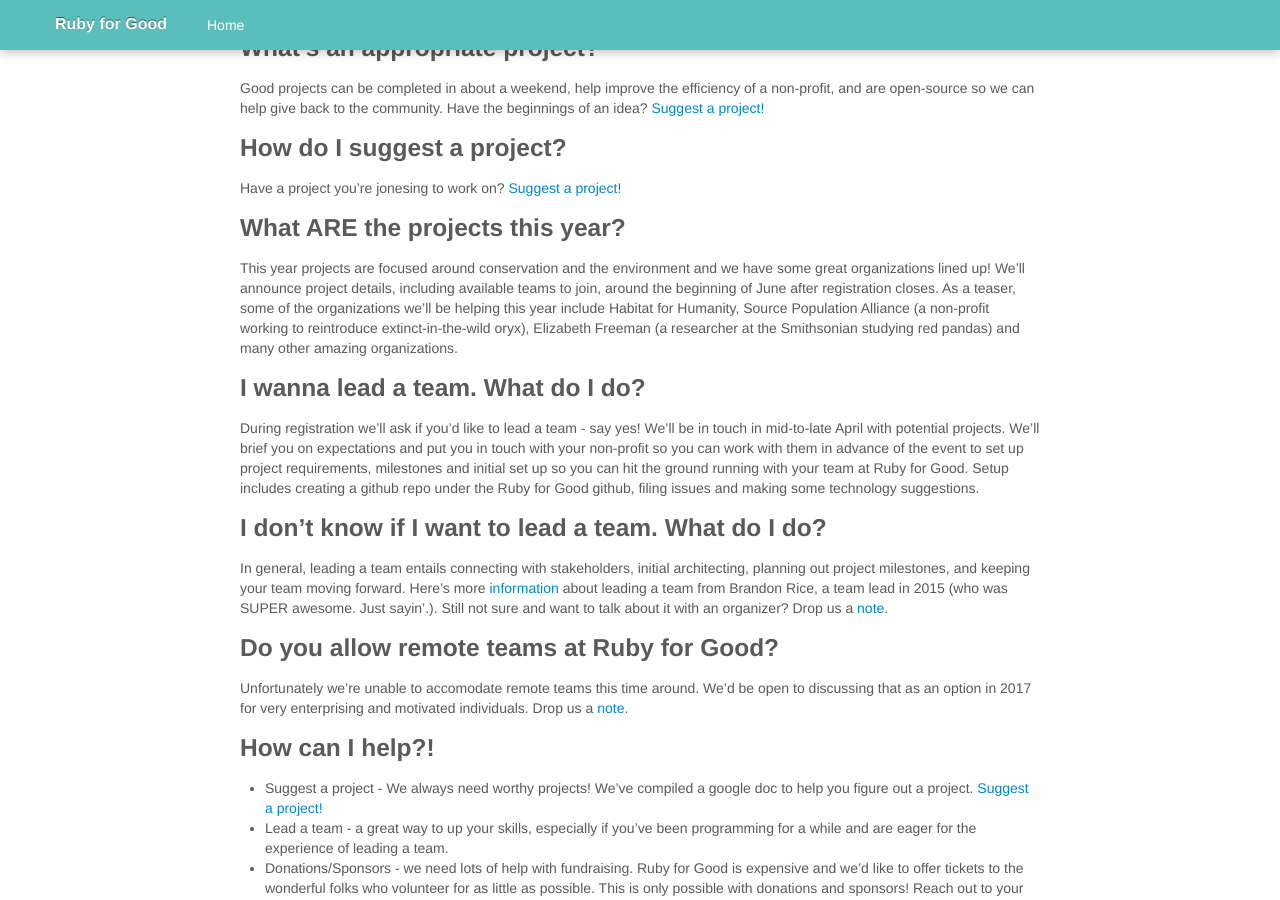
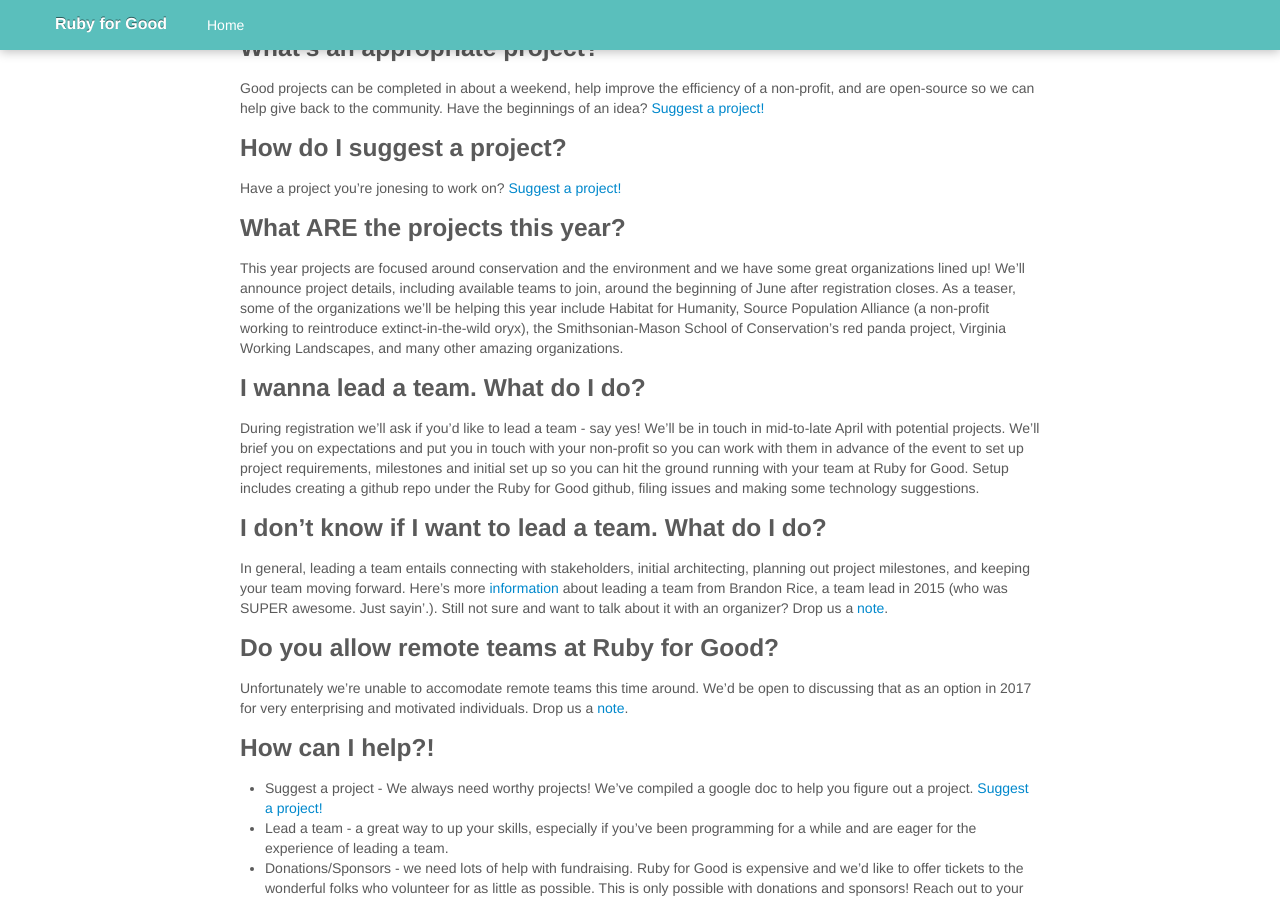
Before and after one commit to rubyforgood/rubyforgood.org--old, a Jekyll site: the page built from faq.md, in a window 1280 px wide and 900 px high, scrolled down 782 px. Built offline with Jekyll 4.4.1, drawn with Linux system fonts in a browser that asks for light colours.

Commit message:
add project

```diff
--- a/faq.md
+++ b/faq.md
@@ -39,7 +39,7 @@ Have a project you're jonesing to work on? <a href="https://docs.google.com/form
 
 ### What ARE the projects this year?
 
-This year projects are focused around conservation and the environment and we have some great organizations lined up! We'll announce project details, including available teams to join, around the beginning of June after registration closes. As a teaser, some of the organizations we'll be helping this year include Habitat for Humanity, Source Population Alliance (a non-profit working to reintroduce extinct-in-the-wild oryx), Elizabeth Freeman (a researcher at the Smithsonian studying red pandas) and many other amazing organizations.
+This year projects are focused around conservation and the environment and we have some great organizations lined up! We'll announce project details, including available teams to join, around the beginning of June after registration closes. As a teaser, some of the organizations we'll be helping this year include Habitat for Humanity, Source Population Alliance (a non-profit working to reintroduce extinct-in-the-wild oryx), the Smithsonian-Mason School of Conservation's red panda project, Virginia Working Landscapes, and many other amazing organizations.
 
 ### I wanna lead a team. What do I do?
 
```
